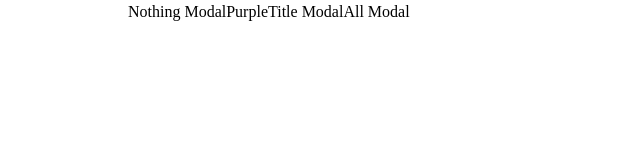
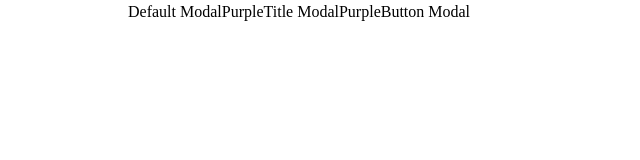
Before and after one commit to crescenders/crescendo-frontend, a Next.js app: page /modal-test/basic in a window 1280 px wide. Shown: the top 160 px of the page, without its empty margins (0-640 px from the left). Built offline with nearby package versions, Linux system fonts and the light colour scheme.

Commit message:
[CRES-24] refactor: 모달 타입을 알아보기 쉽게 이름 수정 및 주석 추가 #2

```diff
--- a/src/pages/modal-test/basic.tsx
+++ b/src/pages/modal-test/basic.tsx
@@ -5,14 +5,14 @@ import BasicModal from '@components/modal/BasicModal';
 import { useState } from 'react';
 
 const Basic = () => {
-  const [nothingModalIsOpen, setNothingModalIsOpen] = useState(false);
+  const [defaultModalIsOpen, setDefaultModalIsOpen] = useState(false);
   const [purpleTitleModalIsOpen, setPurpleTitleModalIsOpen] = useState(false);
-  const [allModalIsOpen, setAllModalIsOpen] = useState(false);
+  const [purpleButtonModalIsOpen, setPurpleButtonModalIsOpen] = useState(false);
 
   const modalObj = {
-    nothingModal: () => setNothingModalIsOpen(false),
+    defaultModal: () => setDefaultModalIsOpen(false),
     purpleTitleModal: () => setPurpleTitleModalIsOpen(false),
-    allModal: () => setAllModalIsOpen(false),
+    purpleButtonModal: () => setPurpleButtonModalIsOpen(false),
   };
 
   const handleClose = (modalName) => {
@@ -25,12 +25,13 @@ const Basic = () => {
 
   return (
     <PageLayout>
-      {/* Nothing Modal */}
-      <button onClick={() => setNothingModalIsOpen(true)}>Nothing Modal</button>
-      {nothingModalIsOpen && (
+      {/* Default Modal */}
+      {/* isPurple : x , isButton : x */}
+      <button onClick={() => setDefaultModalIsOpen(true)}>Default Modal</button>
+      {defaultModalIsOpen && (
         <BasicModal
-          isOpen={nothingModalIsOpen}
-          handleClose={handleClose('nothingModal')}
+          isOpen={defaultModalIsOpen}
+          handleClose={handleClose('defaultModal')}
           title="참여 신청자"
         >
           <ModalWrapper>
@@ -40,6 +41,7 @@ const Basic = () => {
       )}
 
       {/* PurpleTitle Modal */}
+      {/* isPurple : o , isButton : x */}
       <button onClick={() => setPurpleTitleModalIsOpen(true)}>
         PurpleTitle Modal
       </button>
@@ -56,14 +58,17 @@ const Basic = () => {
         </BasicModal>
       )}
 
-      {/* All Modal */}
-      <button onClick={() => setAllModalIsOpen(true)}>All Modal</button>
-      {allModalIsOpen && (
+      {/* PurpleButton Modal */}
+      {/* isPurple : o , isButton : o */}
+      <button onClick={() => setPurpleButtonModalIsOpen(true)}>
+        PurpleButton Modal
+      </button>
+      {purpleButtonModalIsOpen && (
         <BasicModal
           isPurple
           isButton
-          isOpen={allModalIsOpen}
-          handleClose={handleClose('allModal')}
+          isOpen={purpleButtonModalIsOpen}
+          handleClose={handleClose('purpleButtonModal')}
           title="참여 신청자"
           handleClick={handleClick}
         >
```
